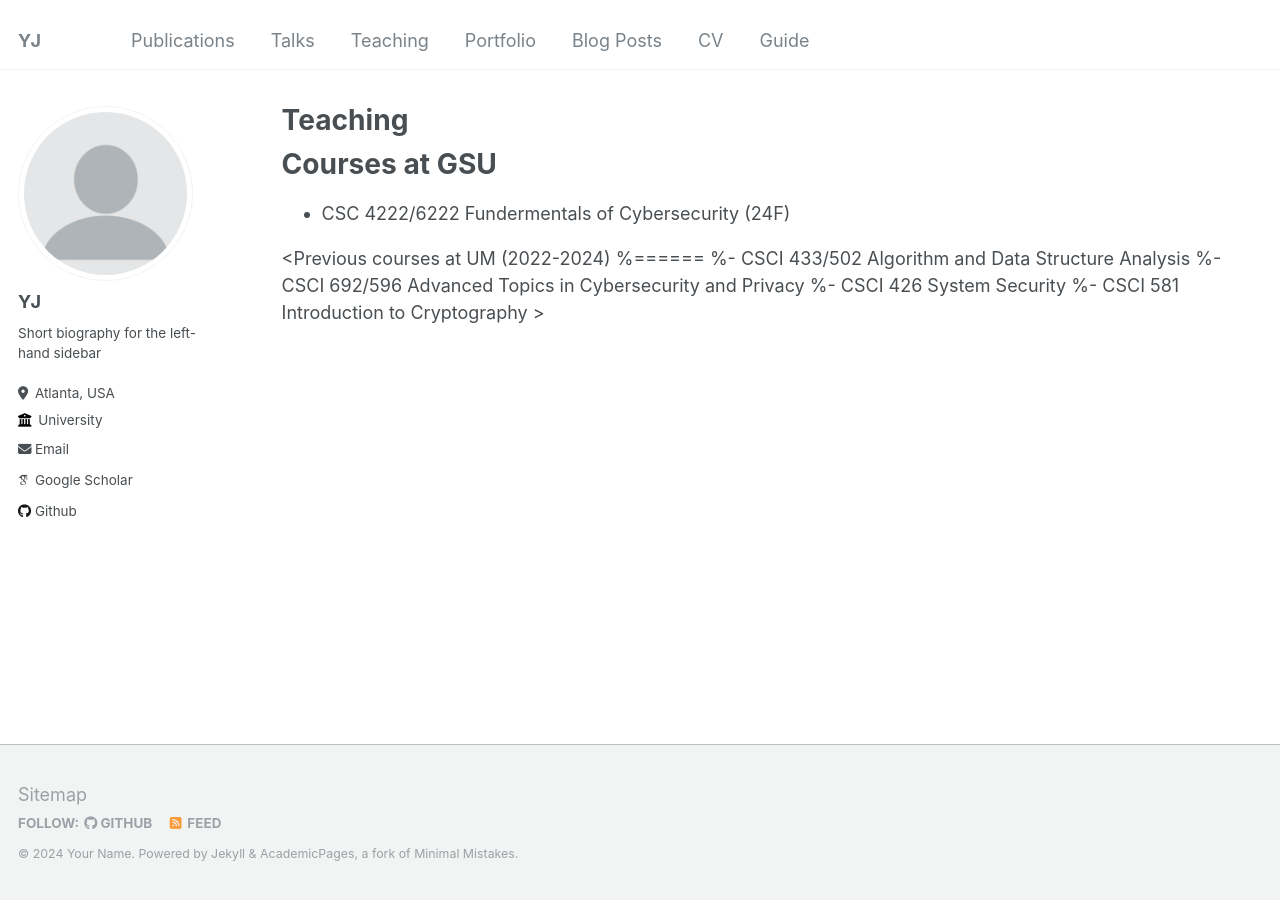
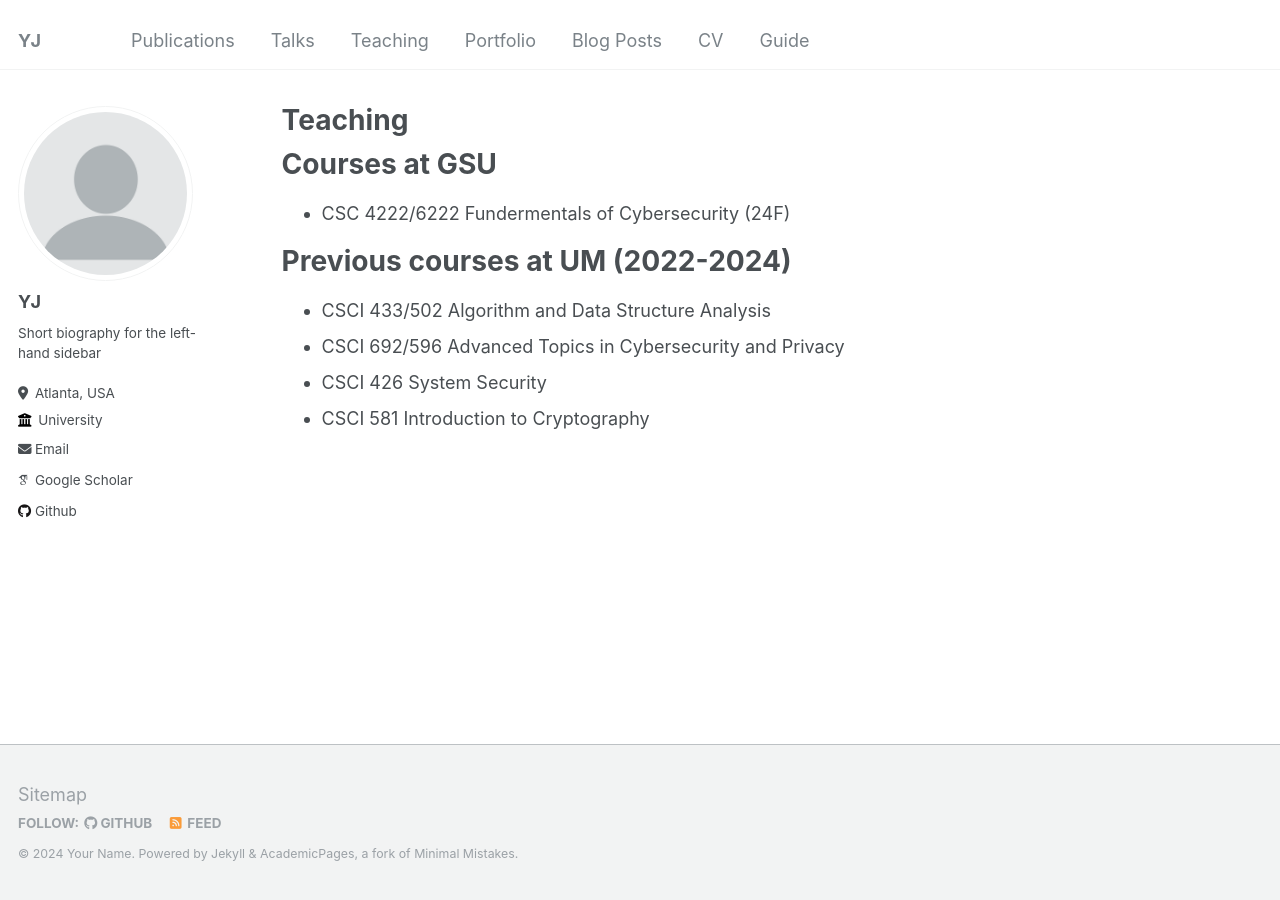
Before and after one commit to suhbrina-perry/suhbrina-perry.github.io, a Jekyll site: the page built from _pages/teaching.md, in a window 1280 px wide. Built offline with Jekyll 4.4.1, drawn with Linux system fonts in a browser that asks for light colours; some web fonts are replaced.

```diff
--- a/_pages/teaching.md
+++ b/_pages/teaching.md
@@ -12,9 +12,9 @@ Courses at GSU
 - CSC 4222/6222 Fundermentals of Cybersecurity (24F)
 
 
-<Previous courses at UM (2022-2024)
-%======
-%- CSCI 433/502 Algorithm and Data Structure Analysis
-%- CSCI 692/596 Advanced Topics in Cybersecurity and Privacy
-%- CSCI 426 System Security
-%- CSCI 581 Introduction to Cryptography >
+Previous courses at UM (2022-2024)
+======
+- CSCI 433/502 Algorithm and Data Structure Analysis
+- CSCI 692/596 Advanced Topics in Cybersecurity and Privacy
+- CSCI 426 System Security
+- CSCI 581 Introduction to Cryptography
```
